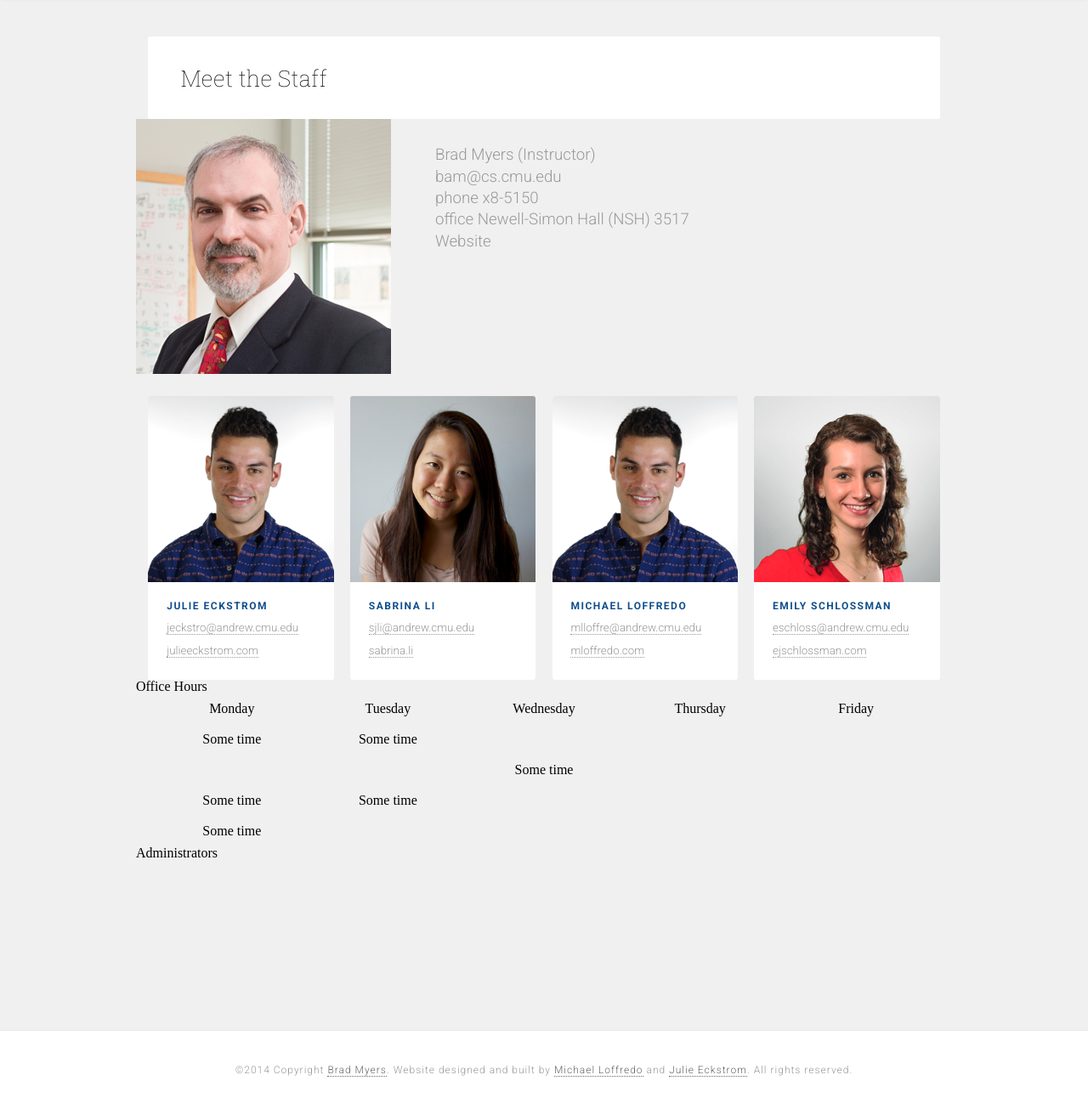
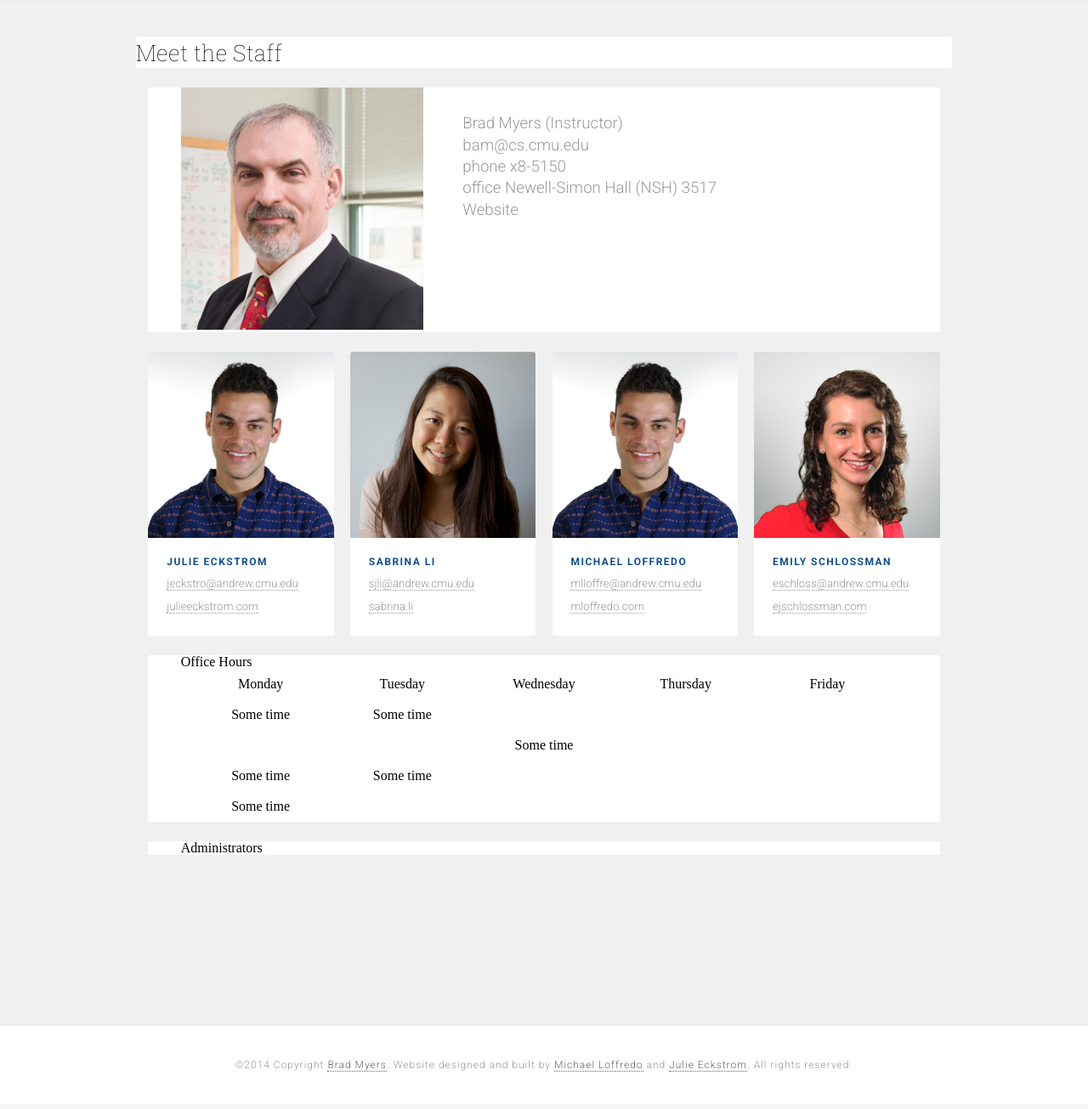
Before and after one commit to julieeckstrom/HCI-for-executives-website, a PHP site: page /staff_information.html in a window 1280 px wide. Shown: the part 53-1358 px from the top of the page at 85% size. After the commit the page ends 1314 px from the top, so only its background shows below. Run offline with PHP 8.4, Linux system fonts and the light colour scheme; lists and menus that the app fills with data are empty.

Commit message:
added margin and padding variables, changed divs to sections on staff page

```diff
--- a/assets/css/styles.less
+++ b/assets/css/styles.less
@@ -66,13 +66,9 @@ article {
 /* Title  */
 
 #title {
-	margin-left: 1.5%;
-	margin-right: 1.5%;
+	margin-left: 0 @LR-margin;
 	background-color: #fff;
-	padding-left: 4%;
-	padding-right: 4%;
-	padding-bottom: 30px;
-	padding-top: 30px;
+	padding-left: 30px @LR-padding;
 	.body-border;
 
 	p {
@@ -98,8 +94,9 @@ article {
 
 section {
 	margin-top: 23px;
-	margin-left: 1.5%;
-	padding-right: 5%;
+	margin-left: @LR-margin;
+	padding-right: @LR-padding;
+	padding-left: @LR-padding;
 	vertical-align: top;
 	background-color: #fff;
 	.body-border;
@@ -107,7 +104,7 @@ section {
 
 	&.full-width {
 		display: block;
-		margin-right: 1.5%;
+		margin-right: @LR-margin;
 
 		img {
 			width: 33.33%;
@@ -118,7 +115,6 @@ section {
 	&.half-width {
 		width: 61%;
 		display: inline-block;
-		padding-left: 4%;
 		padding-bottom: 80px;
 	}
 }
--- a/assets/css/variables.less
+++ b/assets/css/variables.less
@@ -12,4 +12,6 @@
 }
 
 /* Structure */
-@max-width: 960px;;
+@max-width: 960px;
+@LR-padding: 4%;
+@LR-margin: 1.5%;
--- a/staff_information.html
+++ b/staff_information.html
@@ -13,10 +13,10 @@
 				<p>Meet the Staff</p>
 			</div>
 
-			<div class="interior" id="instructor">
+			<section class="full-width" id="instructor">
 				<img src="assets/images/myers.png"/>
 				<p><strong>Brad Myers</strong> (Instructor)<br>bam@cs.cmu.edu<br>phone x8-5150<br>office Newell-Simon Hall (NSH) 3517<br>Website</p>
-			</div>
+			</section>
 
 			<div id="TA1" class="TA">
 				<img src="assets/images/loffredo.png"/>
@@ -32,7 +32,7 @@
 				<p><strong>Emily Schlossman</strong><br><a href="#">eschloss@andrew.cmu.edu</a><br><a href="http://www.ejschlossman.com/" target="_blank">ejschlossman.com</a></p>
 			</div>
 
-			<div class="interior">
+			<section class="full-width">
 				<p>Office Hours</p>
 				<table id="office-hours">
 					<thead>
@@ -75,11 +75,11 @@
 						</tr>
 					</tbody>
 				</table>
-			</div>
+			</section>
 
-			<div class="interior">
-			<p>Administrators</p>
-			</div>
+			<section class="full-width">
+				<p>Administrators</p>
+			</section>
 
 		</article>
     </div>
```
